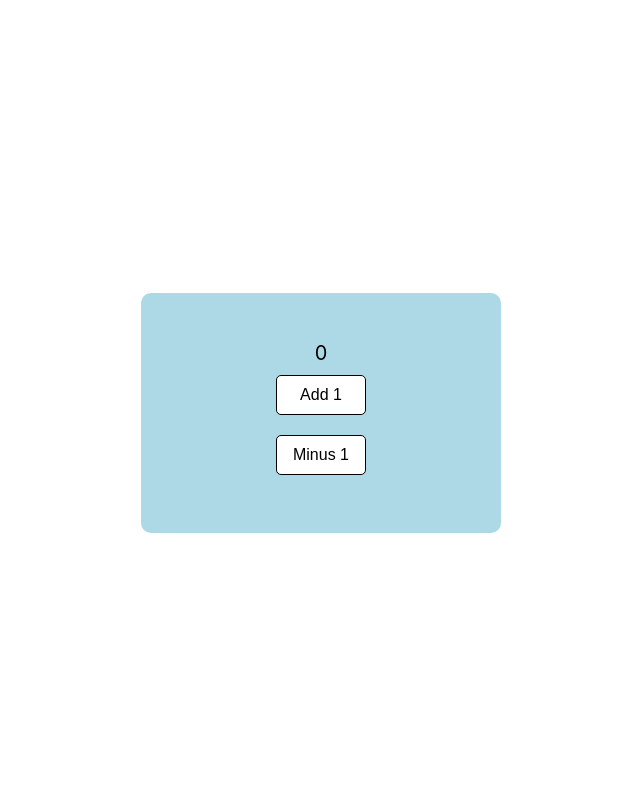
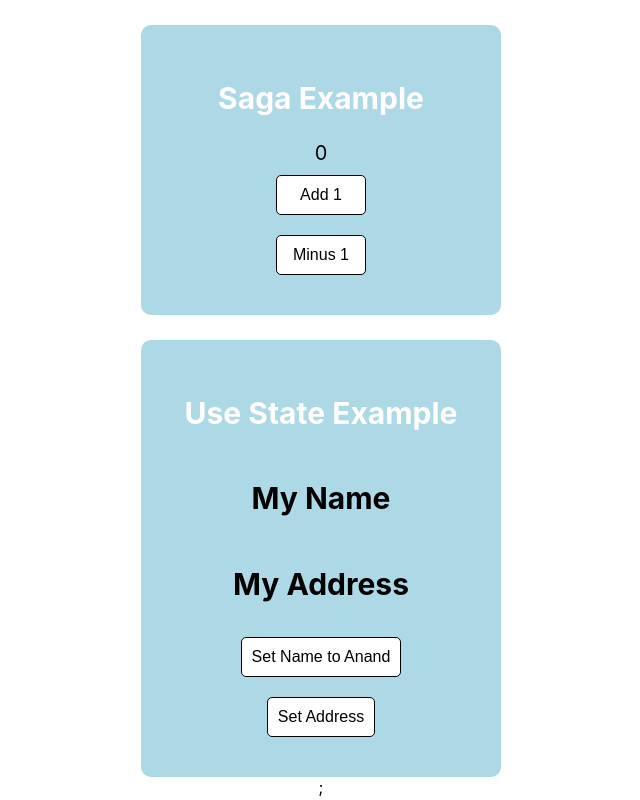
Before and after one commit to actionanand/react-rough-work, a React (Create React App) app: page / in a window 1280 px wide. Shown: the whole page, without its empty margins (319-959 px from the left). Built offline with nearby package versions, Linux system fonts and the light colour scheme.

Commit message:
css correction

```diff
--- a/src/App.css
+++ b/src/App.css
@@ -3,7 +3,7 @@
   flex-direction: column;
   justify-content: center;
   align-items: center;
-  height: 100vh;
+  /* height: 100vh; */
 }
 
 .App > .card {
--- a/src/App.js
+++ b/src/App.js
@@ -1,19 +1,17 @@
 import React from 'react';
 
-// import UseStateExample from './components/use-state-example/use-state-example.component';
+import UseStateExample from './components/use-state-example/use-state-example.component';
 import SagasExample from './components/sagas-example/sagas-example.component';
 
 import './App.css';
 
 const App = props => {
-
   return (
     <div className='App'>
       <SagasExample />
+      <UseStateExample />;
     </div>
   );
-
-  // return <UseStateExample />;
 };
 
 export default App;
--- a/src/components/card/card.css
+++ b/src/components/card/card.css
@@ -23,3 +23,7 @@
   margin: 10px 0;
   padding: 10px;
 }
+
+.card > .react-feature-header {
+  color: white;
+}
--- a/src/components/sagas-example/sagas-example.component.jsx
+++ b/src/components/sagas-example/sagas-example.component.jsx
@@ -5,6 +5,7 @@
 
 const SagasExample = ({ increment, decrement, value }) => (
   <Card>
+  <h2 className="react-feature-header">Saga Example</h2>
     {value}
     <button onClick={increment}>Add 1</button>
     <button onClick={decrement}>Minus 1</button>
--- a/src/components/use-state-example/use-state-example.component.jsx
+++ b/src/components/use-state-example/use-state-example.component.jsx
@@ -8,8 +8,9 @@
 
   return (
     <Card>
-      <h1> {name} </h1>
-      <h1> {address} </h1>
+      <h2 className="react-feature-header">Use State Example</h2>
+      <h2> {name} </h2>
+      <h2> {address} </h2>
       <button onClick={() => setName('Anand')}>Set Name to Anand</button>
       <button onClick={() => setAddress('India')}>Set Address</button>
     </Card>
@@ -29,7 +30,7 @@
   render() {
     return (
       <Card>
-        <h1> {this.state.name} </h1>
+        <h2> {this.state.name} </h2>
         <button onClick={this.setState({ name: 'Anand' })}>
           Set Name to Anand
         </button>
```
